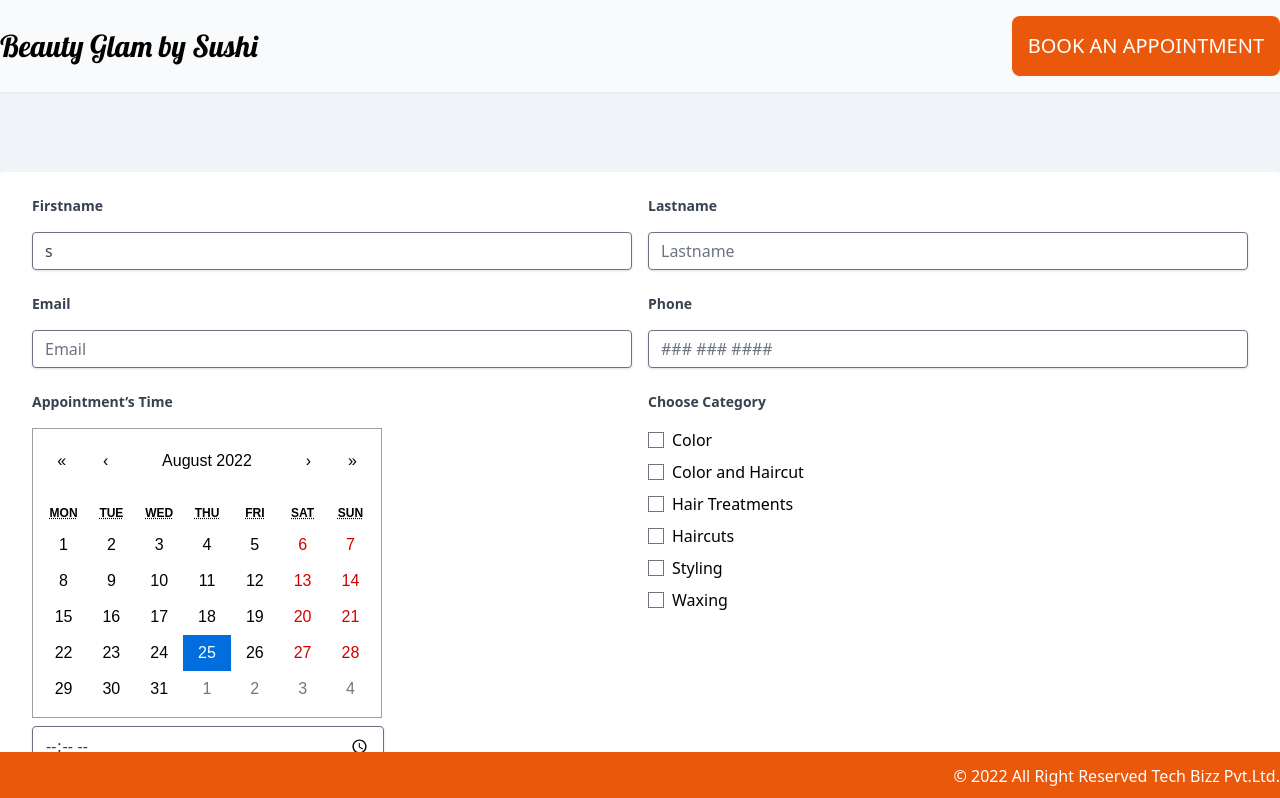
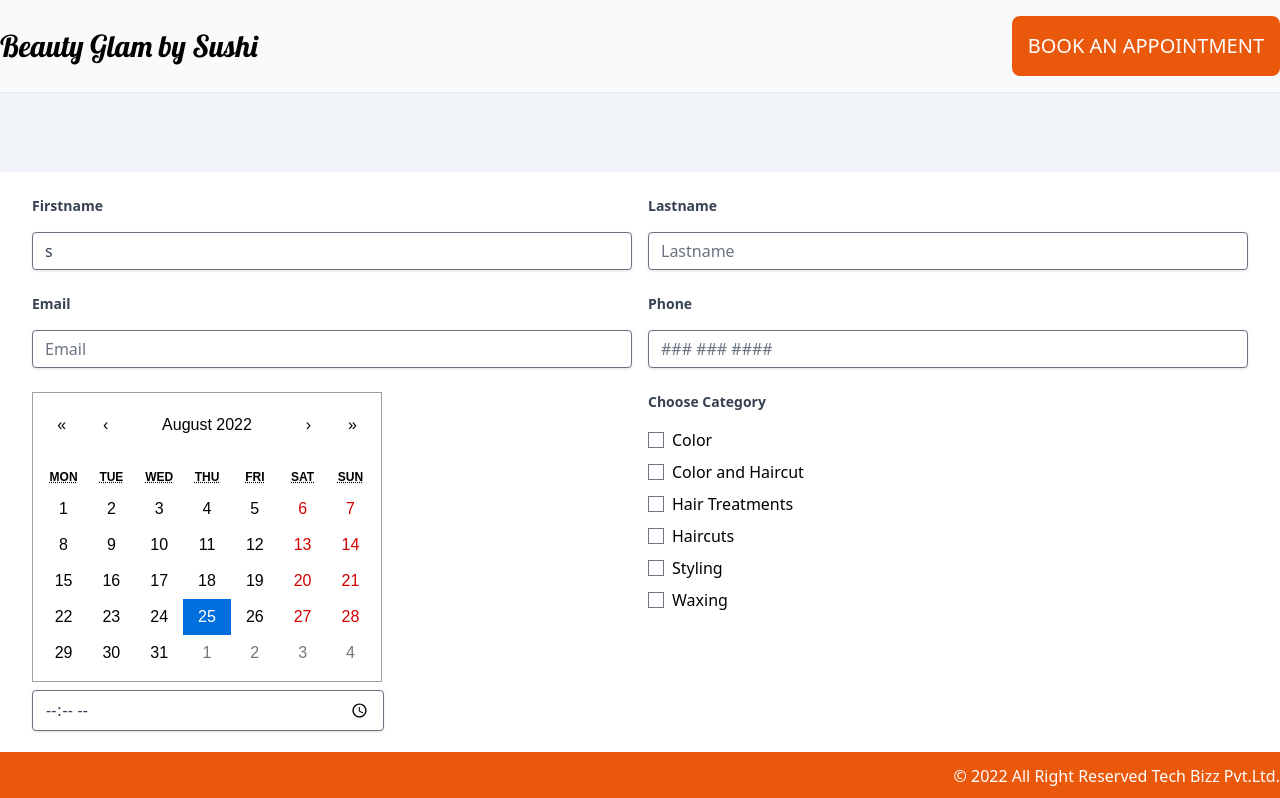
Before and after one commit to susantp/beautyglam, a Next.js app: page /appointment in a window 1280 px wide. Shown: the top 798 px of the page. Built offline with nearby package versions, Linux system fonts and the light colour scheme.

Commit message:
Update component

```diff
--- a/pages/appointment.js
+++ b/pages/appointment.js
@@ -120,9 +120,7 @@ function Appointment(props) {
                     <div className="grid gap-4 grid-cols-1 md:grid-cols-2 lg:grid-cols-2 xl:grid-cols-2">
                         <div>
                             <div className={`mb-6 flex flex-col gap-y-2`}>
-                                <label className="block text-gray-700 text-sm font-bold mb-2" htmlFor="phone">
-                                    Appointment&rsquo;s Time
-                                </label>
+
                                 <CalendarComponent calendarValue={formValues.date}
                                                    handleCalenderOnChange={handleCalenderOnChange}/>
 
```
